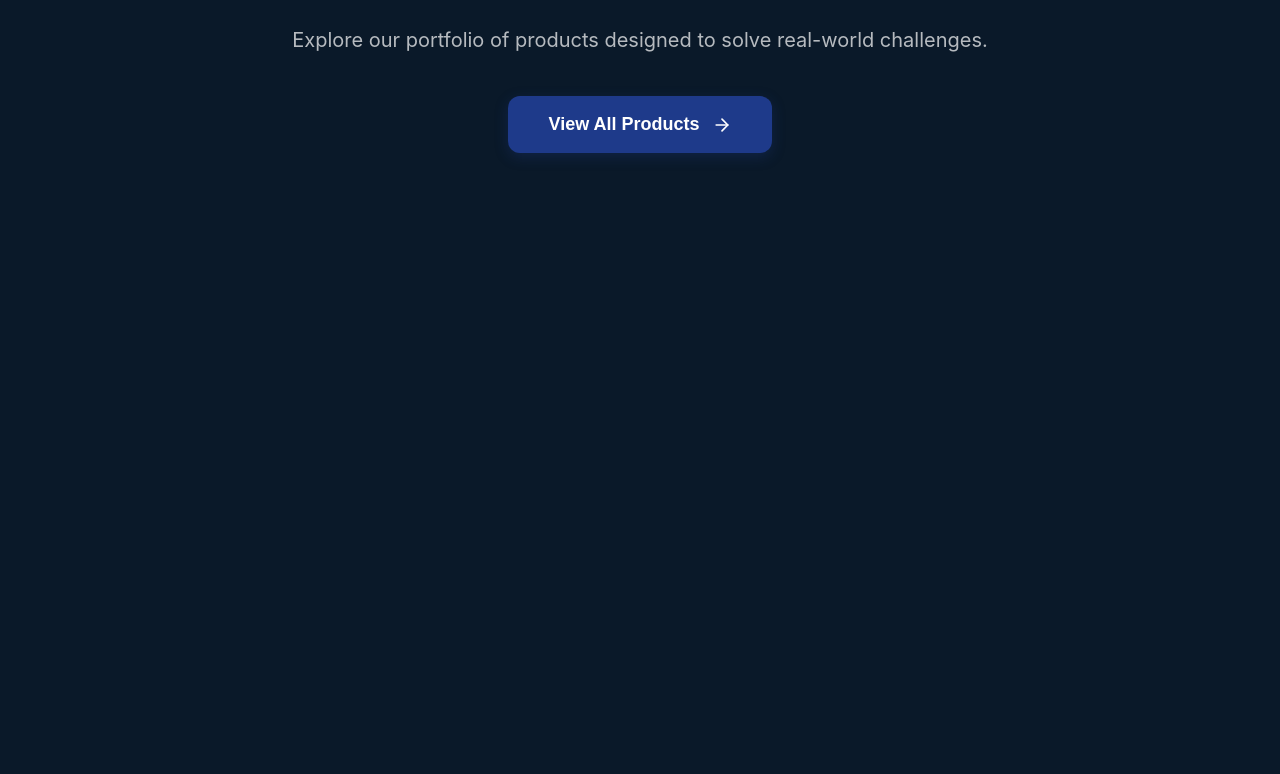
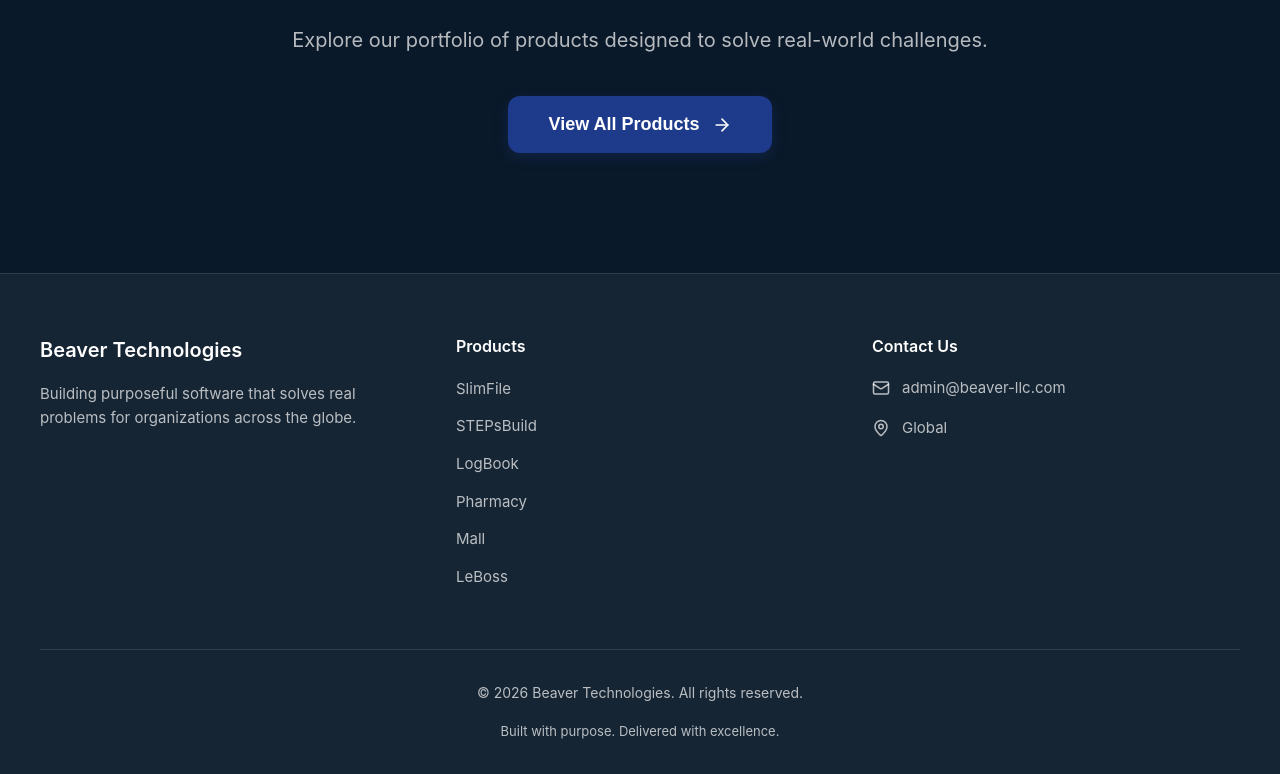
Before and after one commit to ikaydreams-dev/Beaver, a React (Vite) app: page / in a window 1280 px wide. Shown: the part 1818-2592 px from the top of the page. Before the commit the page ends 2091 px from the top, so only its background shows below. Built offline with nearby package versions, Linux system fonts and the light colour scheme.

Commit message:
Add footer with contact information
- Create Footer component with company info, products list, and contact
- Display email: admin@beaver-llc.com
- Include copyright and tagline
- Add footer to all pages via App.jsx

```diff
--- a/src/App.jsx
+++ b/src/App.jsx
@@ -2,6 +2,7 @@ import { useState, useEffect } from 'react';
 import Navbar from './components/Navbar';
 import Landing from './components/Landing';
 import Products from './components/Products';
+import Footer from './components/Footer';
 
 export default function App() {
   const [theme, setTheme] = useState('dark');
@@ -26,18 +27,25 @@ export default function App() {
   };
 
   return (
-    <>
+    <div style={{
+      minHeight: '100vh',
+      display: 'flex',
+      flexDirection: 'column',
+    }}>
       <Navbar
         theme={theme}
         toggleTheme={toggleTheme}
         currentPage={currentPage}
         onNavigate={navigateTo}
       />
-      {currentPage === 'landing' ? (
-        <Landing onNavigate={navigateTo} />
-      ) : (
-        <Products />
-      )}
-    </>
+      <div style={{ flex: 1 }}>
+        {currentPage === 'landing' ? (
+          <Landing onNavigate={navigateTo} />
+        ) : (
+          <Products />
+        )}
+      </div>
+      <Footer />
+    </div>
   );
 }
--- /dev/null
+++ b/src/components/Footer.jsx
@@ -0,0 +1,158 @@
+import { Mail, MapPin } from 'lucide-react';
+
+export default function Footer() {
+  const currentYear = new Date().getFullYear();
+
+  return (
+    <footer style={{
+      background: 'var(--card-bg)',
+      borderTop: '1px solid var(--border)',
+      padding: '60px 24px 32px',
+      marginTop: 'auto',
+    }}>
+      <div style={{
+        maxWidth: 1200,
+        margin: '0 auto',
+      }}>
+        {/* Main Footer Content */}
+        <div style={{
+          display: 'grid',
+          gridTemplateColumns: 'repeat(auto-fit, minmax(250px, 1fr))',
+          gap: 48,
+          marginBottom: 48,
+        }}>
+          {/* Company Info */}
+          <div>
+            <h3 style={{
+              fontFamily: 'SF Pro Display, -apple-system, system-ui, sans-serif',
+              fontSize: 20,
+              fontWeight: 600,
+              color: 'var(--text)',
+              marginBottom: 16,
+            }}>
+              Beaver Technologies
+            </h3>
+            <p style={{
+              fontSize: 15,
+              color: 'var(--text-secondary)',
+              lineHeight: 1.6,
+              marginBottom: 24,
+            }}>
+              Building purposeful software that solves real problems for organizations across the globe.
+            </p>
+          </div>
+
+          {/* Quick Links */}
+          <div>
+            <h4 style={{
+              fontFamily: 'SF Pro Display, -apple-system, system-ui, sans-serif',
+              fontSize: 16,
+              fontWeight: 600,
+              color: 'var(--text)',
+              marginBottom: 16,
+            }}>
+              Products
+            </h4>
+            <ul style={{
+              listStyle: 'none',
+              padding: 0,
+              margin: 0,
+            }}>
+              {['SlimFile', 'STEPsBuild', 'LogBook', 'Pharmacy', 'Mall', 'LeBoss'].map((product) => (
+                <li key={product} style={{ marginBottom: 12 }}>
+                  <span style={{
+                    fontSize: 15,
+                    color: 'var(--text-secondary)',
+                    transition: 'color 0.2s ease',
+                  }}>
+                    {product}
+                  </span>
+                </li>
+              ))}
+            </ul>
+          </div>
+
+          {/* Contact */}
+          <div>
+            <h4 style={{
+              fontFamily: 'SF Pro Display, -apple-system, system-ui, sans-serif',
+              fontSize: 16,
+              fontWeight: 600,
+              color: 'var(--text)',
+              marginBottom: 16,
+            }}>
+              Contact Us
+            </h4>
+            <div style={{
+              display: 'flex',
+              flexDirection: 'column',
+              gap: 16,
+            }}>
+              {/* Email */}
+              <a
+                href="mailto:admin@beaver-llc.com"
+                style={{
+                  display: 'flex',
+                  alignItems: 'center',
+                  gap: 12,
+                  textDecoration: 'none',
+                  color: 'var(--text-secondary)',
+                  fontSize: 15,
+                  transition: 'color 0.2s ease',
+                }}
+                onMouseEnter={e => {
+                  e.currentTarget.style.color = 'var(--navy)';
+                }}
+                onMouseLeave={e => {
+                  e.currentTarget.style.color = 'var(--text-secondary)';
+                }}
+              >
+                <Mail size={18} />
+                <span>admin@beaver-llc.com</span>
+              </a>
+
+              {/* Location */}
+              <div style={{
+                display: 'flex',
+                alignItems: 'center',
+                gap: 12,
+                color: 'var(--text-secondary)',
+                fontSize: 15,
+              }}>
+                <MapPin size={18} />
+                <span>Global</span>
+              </div>
+            </div>
+          </div>
+        </div>
+
+        {/* Bottom Bar */}
+        <div style={{
+          paddingTop: 32,
+          borderTop: '1px solid var(--border)',
+          display: 'flex',
+          flexDirection: 'column',
+          alignItems: 'center',
+          gap: 16,
+        }}>
+          <p style={{
+            fontSize: 14,
+            color: 'var(--text-secondary)',
+            textAlign: 'center',
+            margin: 0,
+          }}>
+            © {currentYear} Beaver Technologies. All rights reserved.
+          </p>
+          <p style={{
+            fontSize: 13,
+            color: 'var(--text-secondary)',
+            textAlign: 'center',
+            margin: 0,
+          }}>
+            Built with purpose. Delivered with excellence.
+          </p>
+        </div>
+      </div>
+    </footer>
+  );
+}
```
